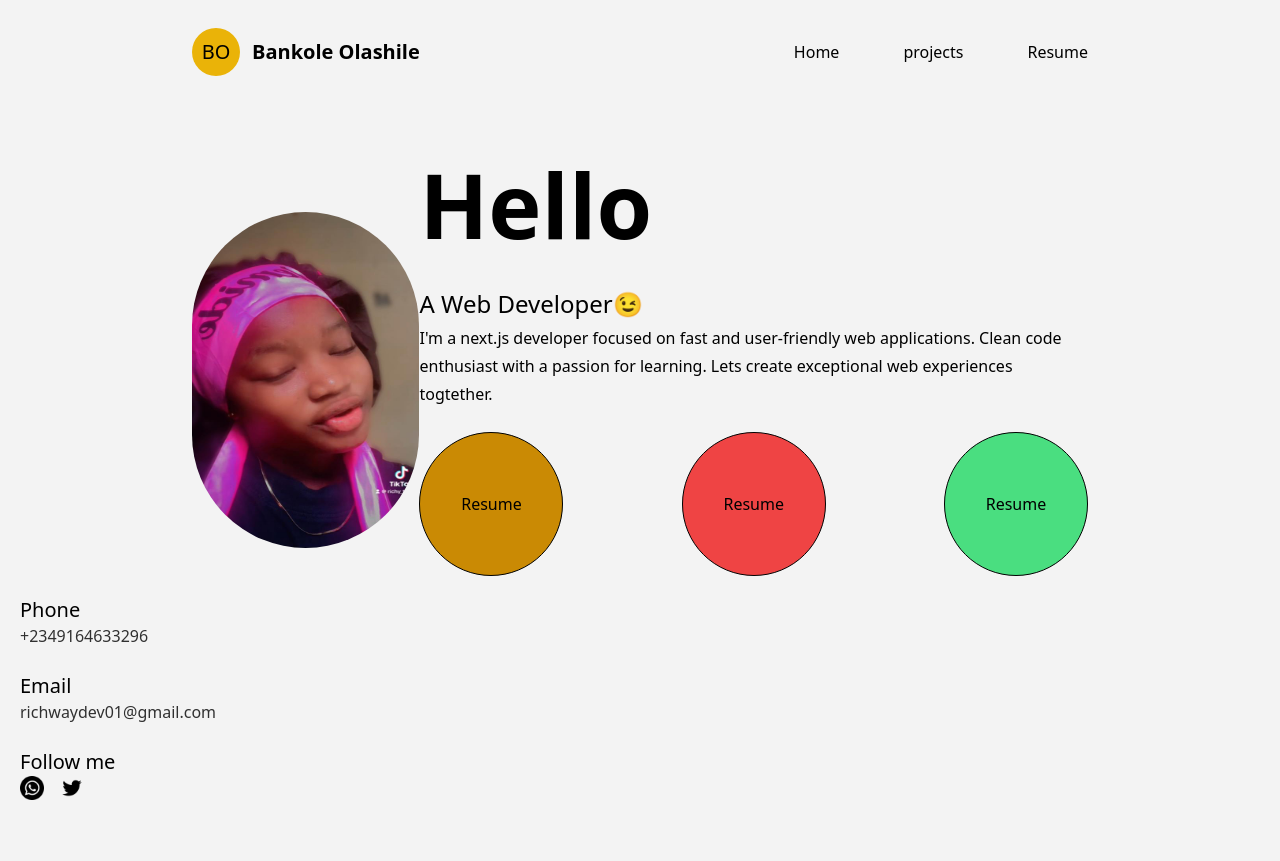
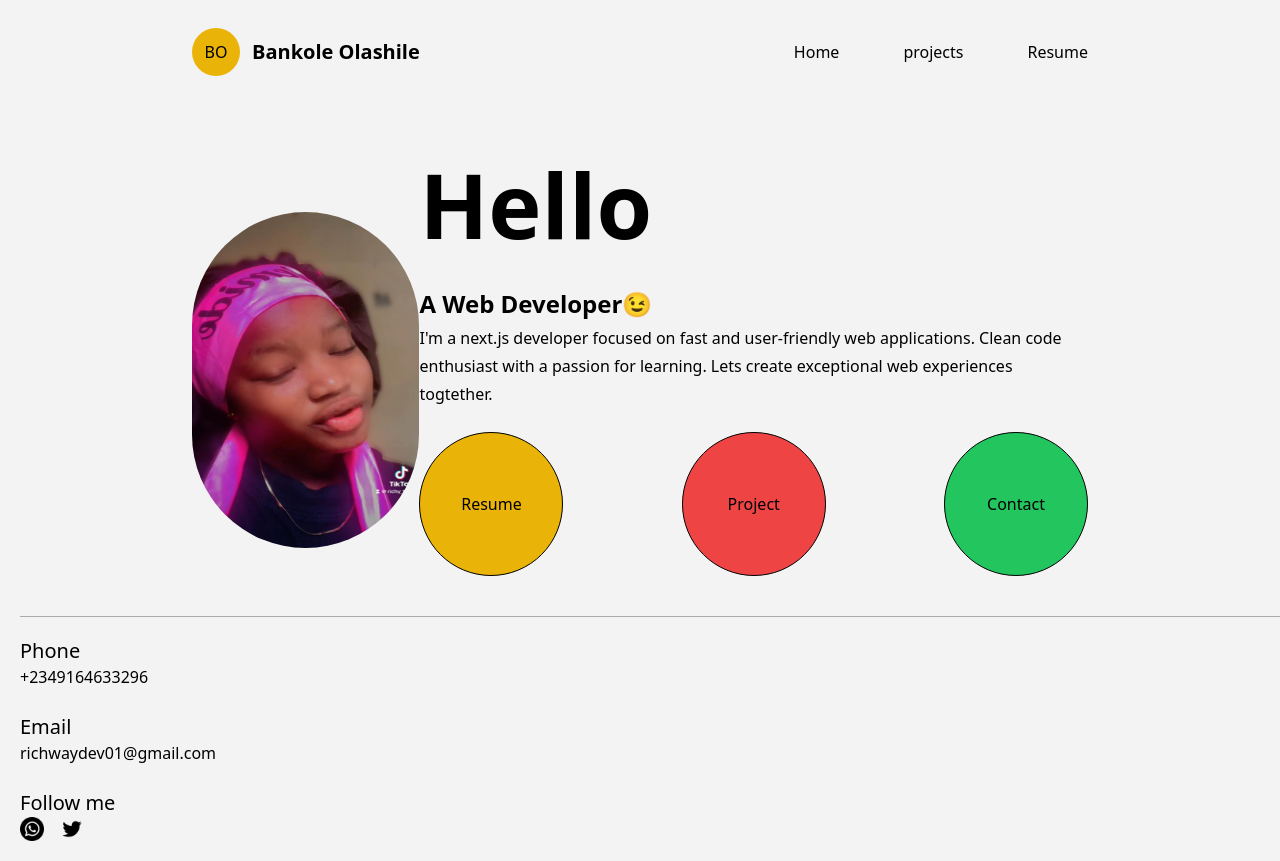
Before and after one commit to RichyTech01/Bankole-_portfolio, a Next.js app: page / in a window 1280 px wide. Before the commit the page ends 820 px from the top, so only its background shows below. Built offline with nearby package versions, Linux system fonts and the light colour scheme.

Commit message:
updated code

```diff
--- a/src/components/Layout/Footer.js
+++ b/src/components/Layout/Footer.js
@@ -2,14 +2,15 @@ import Link from "next/link";
 const Footer = () => {
     return (
         <footer className="ml-5">
+       <hr className="mt-10 bg-black h-[1px] opacity-[0.3] border-none"/>
             <ul className="space-y-6 my-5 flex flex-col ">
              <div>
                 <li className="text-xl font-medium">Phone</li>
-                  <li className="text-base opacity-[0.8]">+2349164633296</li>
+                  <li className="text-base font-light">+2349164633296</li>
              </div>
              <div>
                 <li className="text-xl font-medium">Email</li>
-                <li className="text-base opacity-[0.8]">richwaydev01@gmail.com</li>
+                <li className="text-base font-light">richwaydev01@gmail.com</li>
              </div>
 
              <div>
--- a/src/components/Layout/header.js
+++ b/src/components/Layout/header.js
@@ -2,9 +2,9 @@ import Link from "next/link";
 const Header = () => {
     return (
         <header className="">
-        <nav className="flex justify-between sm:py-7 py-5 sm:w-[95%] w-[90%] max-w-4xl mx-auto items-center">
+        <nav className="flex justify-between sm:py-7 py-5 sm:w-[95%] w-[90%] max-w-4xl mx-auto items-center ">
             <div className="flex items-center space-x-3">
-               <div className="h-12 w-12 rounded-full bg-yellow-500 flex items-center justify-center font-medium text-xl">BO</div>
+               <div className="h-12 w-12 rounded-full bg-yellow-500 flex items-center justify-center font-medium text-xl7">BO</div>
                <h1 className="text-xl font-bold opacity-[1]">Bankole Olashile</h1>
             </div>
             <ul className="hidden md:flex flex-row justify-end items-end  gap-16">
--- a/src/pages/404.js
+++ b/src/pages/404.js
@@ -1,12 +1,12 @@
 import Link from "next/link";
 const Error = () => {
     return (
-        <div className="font-bold text-4xl flex justify-center items-center p-96">
+        <div className="font-medium text-xl flex flex-col justify-center items-center p-20 ">
           <p> 404 error path</p>
-           <div>
-           <Link href={'/'}>
-            go back to homepage
-           </Link>
+           <div className="font-normal">
+            <Link href={'/'}>
+              go back to homepage
+            </Link>
            </div>
         </div>
      );
--- /dev/null
+++ b/src/pages/Project.js
@@ -0,0 +1,9 @@
+const Project = () => {
+    return (
+        <div>
+
+        </div>
+     );
+}
+
+export default Project;
--- a/src/pages/_app.js
+++ b/src/pages/_app.js
@@ -6,8 +6,8 @@ export default function App({ Component, pageProps }) {
   return (
     <div className='min-h-screen flex flex-col'>
       <Header/>
-        <Component {...pageProps} />
-       <Footer className="mt-auto"/>
+        <Component {...pageProps} className="flex-grow" />
+       <Footer className="py-4"/>
     </div>
   )
 }
--- a/src/pages/index.js
+++ b/src/pages/index.js
@@ -1,21 +1,27 @@
+import Link from "next/link"
 export default function Home () {
   return (
     <main className='max-w-4xl w-[90%] md:w-[95%] mx-auto mt-9 md:mt-20 md:flex md:flex-row-reverse items-center'>
        <article className='md:max-w-1/2  ' >
-          <h1 className='font-bold text-4xl sm:text-[90px] sm:font-bold'>Hello</h1>
-          <p className='font-medium text-xl sm:text-2xl mt-4 sm:mt-16'>A Web Developer😉</p>
-          <p className='mt-1 leading-7 opacity-[1]'>I&apos;m a next.js developer focused on fast and user-friendly web applications. Clean code enthusiast with a passion for learning. Lets create exceptional web experiences togtether. </p>
+          <h1 className='font-semibold text-4xl sm:text-[90px] sm:font-bold'>Hello</h1>
+          <p className='font-semibold text-xl sm:text-2xl mt-4 sm:mt-16'>A Web Developer😉</p>
+          <p className='mt-1 text-base leading-7 opacity-[1] font-light'>I&apos;m a next.js developer focused on fast and user-friendly web applications. Clean code enthusiast with a passion for learning. Lets create exceptional web experiences togtether. </p>
           <div className='flex items-center justify-between mt-6'>
-            <div className='flex bg-yellow-600 h-24 w-24 sm:h-36 sm:w-36 rounded-full items-center justify-center border border-black hover:bg-slate-50 transition ease-in-out duration-300'>Resume</div>
-            <div className='flex bg-red-500 h-24 w-24  sm:h-36 sm:w-36 rounded-full items-center justify-center border border-black hover:bg-slate-50 transition ease-in-out duration-300'>Resume</div>
-            <div className='flex bg-green-400 h-24 w-24  sm:h-36 sm:w-36 rounded-full items-center justify-center border border-black hover:bg-slate-50 transition ease-in-out duration-300'>Resume</div>
+             <Link href={'/Resume'}>
+                 <div className='flex bg-yellow-500 h-24 w-24 sm:h-36 sm:w-36 rounded-full items-center justify-center border border-black hover:bg-slate-50 transition ease-in-out duration-300'>Resume</div>
+              </Link>
+             <Link href={'/Project'}>
+                 <div className='flex bg-red-500 h-24 w-24  sm:h-36 sm:w-36 rounded-full items-center justify-center border border-black hover:bg-slate-50 transition ease-in-out duration-300'>Project</div>
+              </Link>
+             <Link href={'/Contact'}>
+                 <div className='flex bg-green-500 h-24 w-24  sm:h-36 sm:w-36 rounded-full items-center justify-center border border-black hover:bg-slate-50 transition ease-in-out duration-300'>Contact</div>
+              </Link>
           </div>
        </article>
 
        <article className='md:w-1/2 '>
             <img src="/moi girl.jpg" alt='bankole' className="h-[336px] w-[336px] rounded-full mx-auto my-6"/>
        </article>
-       <hr className="mt-10"/>
     </main>
   )
 }
```
